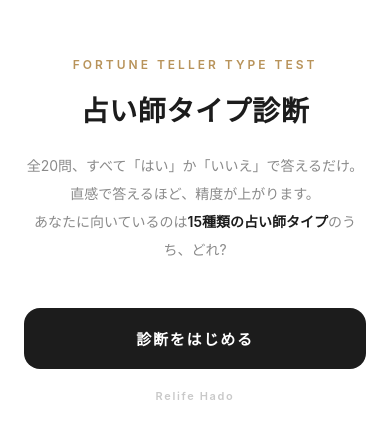
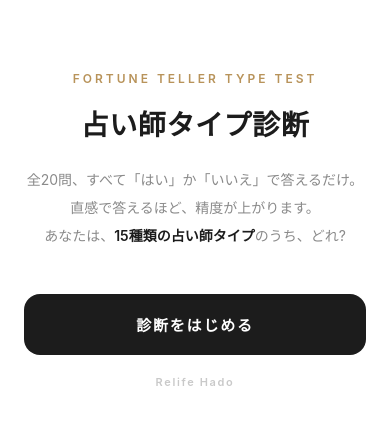
Before and after one commit to peroperocandy0607-collab/pero, a plain HTML site: page index.html in a window 390 px wide. Shown: the part 218-656 px from the top of the page. Drawn offline with Linux system fonts and the light colour scheme.

Commit message:
Update start screen copy and fix mobile line wrapping
Each of the three intro sentences is now its own block-level line
instead of relying on <br>, with word-break:keep-all so lines don't
re-wrap awkwardly on narrow phone screens.

```diff
--- a/index.html
+++ b/index.html
@@ -126,6 +126,11 @@
     text-align:center;
     line-height:2;
     margin:0 0 44px;
+    word-break:keep-all;
+    overflow-wrap:break-word;
+  }
+  .start-desc .line{
+    display:block;
   }
   .start-desc b{color:var(--ink); font-weight:600;}
 
@@ -441,9 +446,9 @@
     <div class="start-eyebrow">FORTUNE TELLER TYPE TEST</div>
     <h1 class="start-title">占い師タイプ診断</h1>
     <p class="start-desc">
-      全20問、すべて「はい」か「いいえ」で答えるだけ。<br>
-      直感で答えるほど、精度が上がります。<br>
-      あなたに向いているのは<b>15種類の占い師タイプ</b>のうち、どれ?
+      <span class="line">全20問、すべて「はい」か「いいえ」で答えるだけ。</span>
+      <span class="line">直感で答えるほど、精度が上がります。</span>
+      <span class="line">あなたは、<b>15種類の占い師タイプ</b>のうち、どれ?</span>
     </p>
     <button class="start-btn" id="startBtn">診断をはじめる</button>
     <div class="brand">Relife Hado</div>
```
